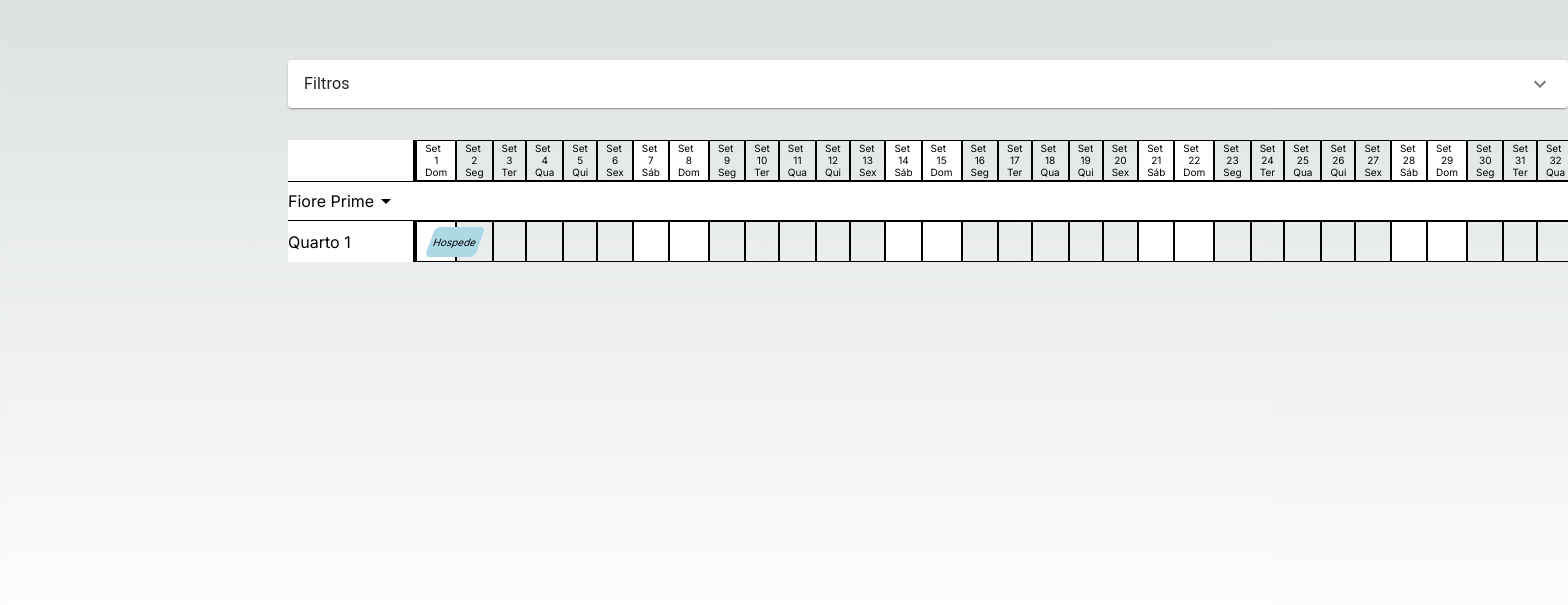
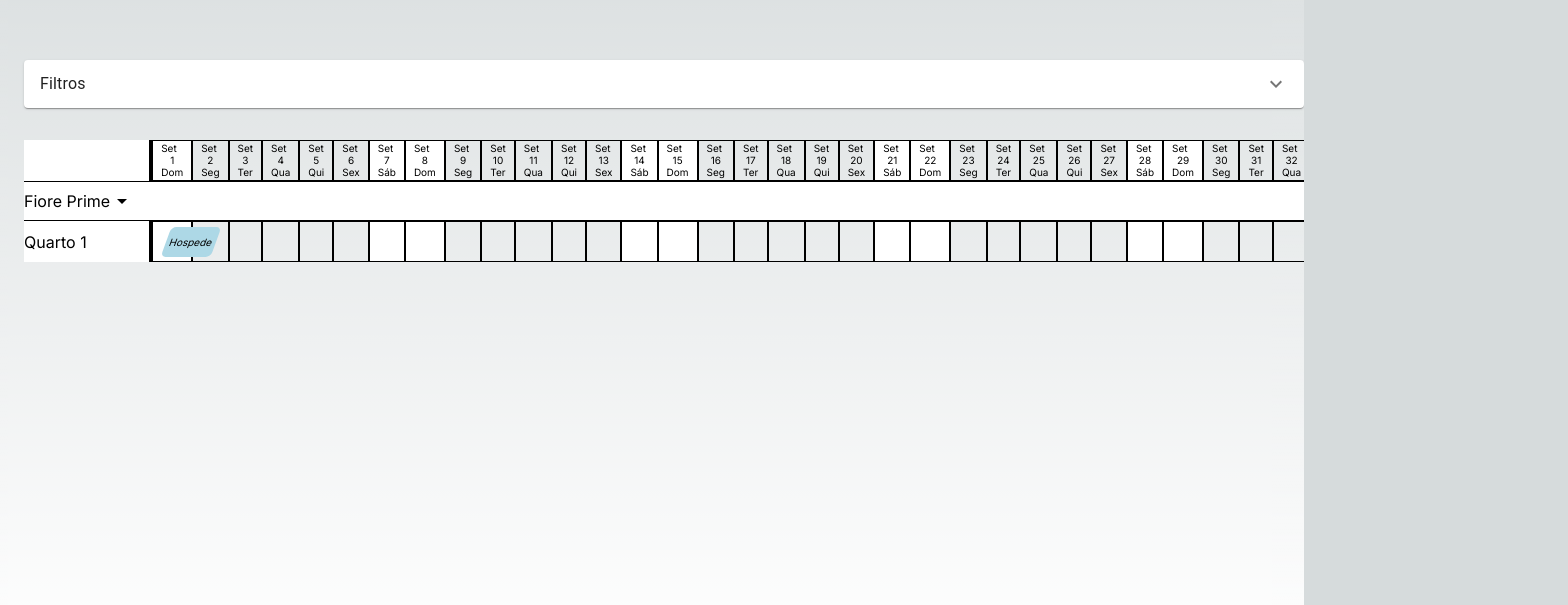
Before and after one commit to DiegoNobre0/Calendar-Componente-React.NextJS, a Next.js app: page / in a window 1280 px wide. Shown: the part 151-756 px from the top of the page, 1568 px wide, since content can reach past the window. Built offline with nearby package versions, Linux system fonts and the light colour scheme.

Commit message:
Ajuste Layout Calendario

```diff
--- a/src/app/page.module.css
+++ b/src/app/page.module.css
@@ -3,7 +3,7 @@
   flex-direction: column;
   justify-content: center;
   align-items: center;
-  padding: 0rem 0rem 22rem 35rem;
+  padding: 0rem 0rem 22rem 2rem;
   min-height: 100vh;
   max-width: 1280px;
   width: 80rem;
```
